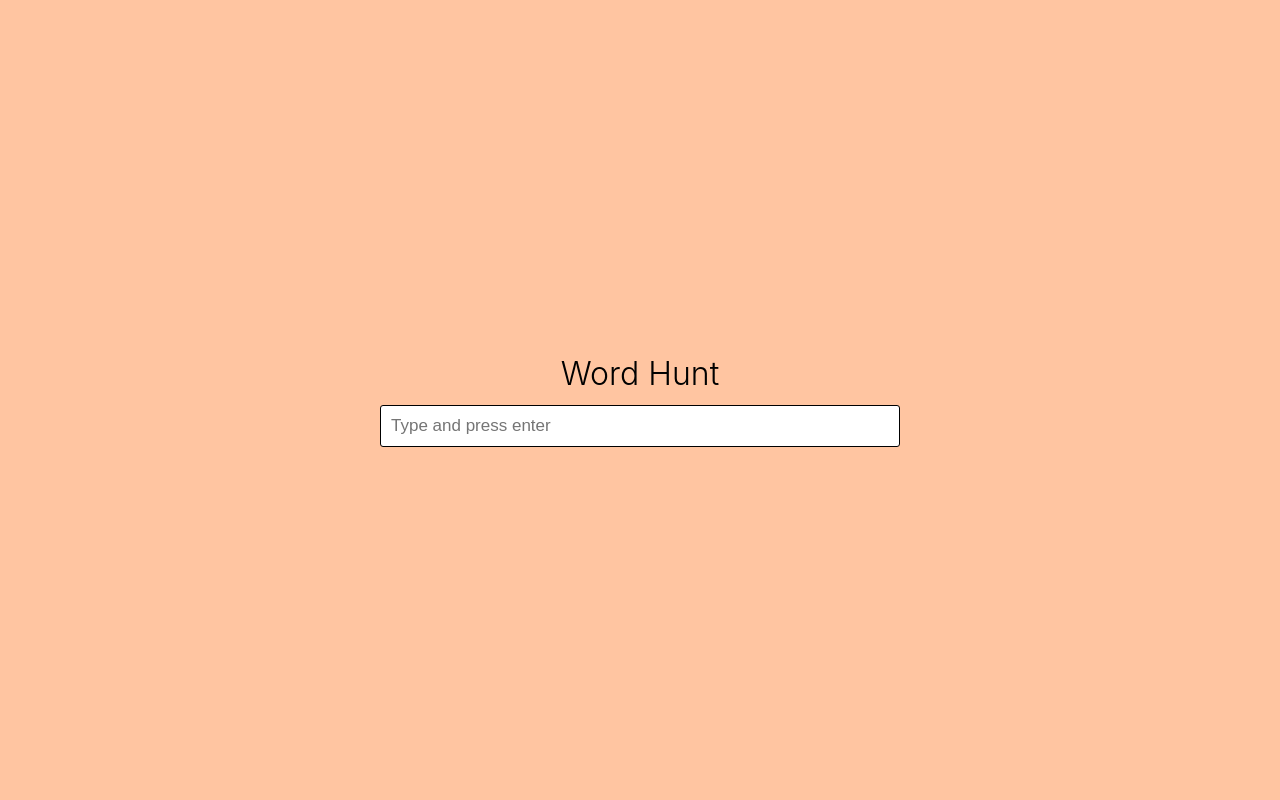
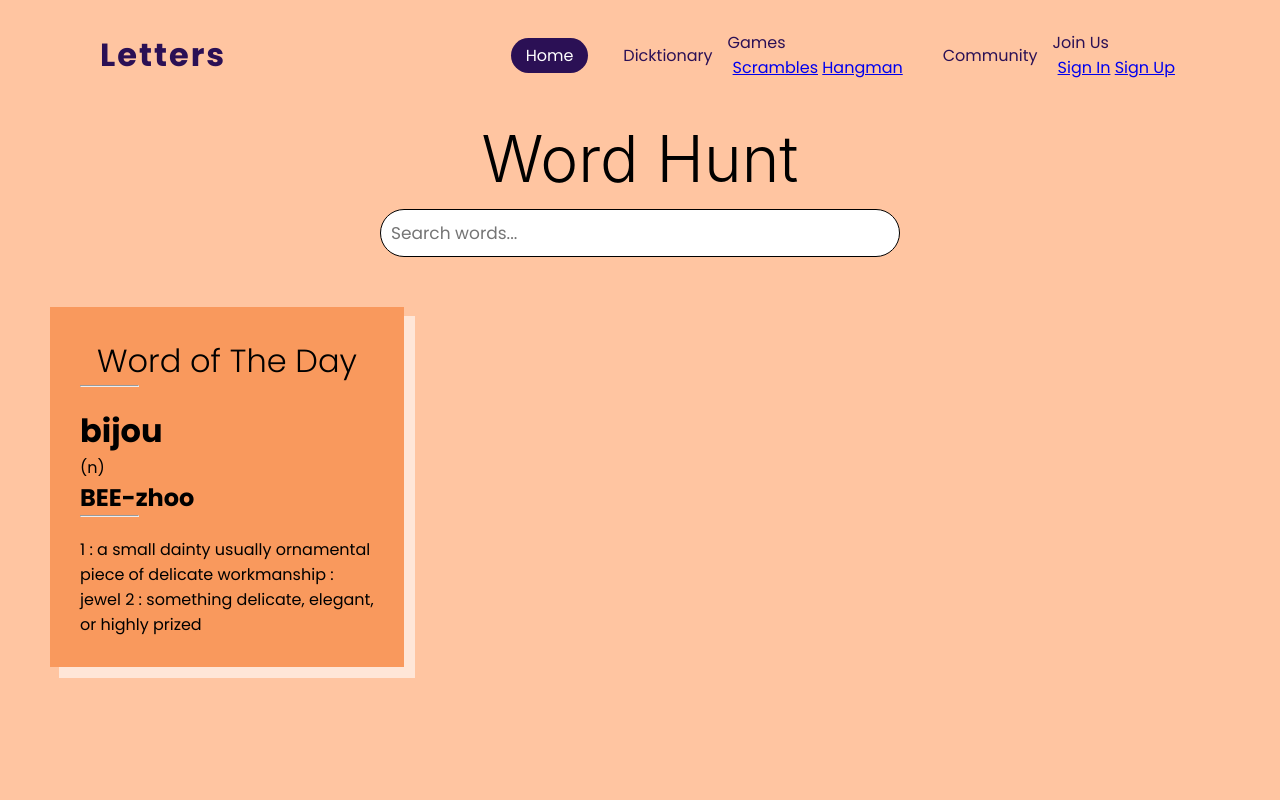
Before and after one commit to volinh911/Letters.PHP, a PHP site: page /blog/wordhunt.php in a window 1280 px wide. Run offline with PHP 8.4, Linux system fonts and the light colour scheme.

Commit message:
completely changes wordhunt because I like it

```diff
--- a/css/wordhunt.css
+++ b/css/wordhunt.css
@@ -25,15 +25,19 @@
     background: #eb8f57;
 }
 
+.orangutan {
+    background-color: #ffc5a1;
+}
+
 .container {
-    height: 100vh;
+    /* height: 100vh; */
     width: 100%;
     display: flex;
     box-sizing: border-box;
     flex-direction: column;
     align-items: center;
     justify-content: center;
-    background-color: #ffc5a1;
+    padding-top: 100px;
 }
 
 .search-field {
@@ -47,24 +51,26 @@
     border-radius: 3px;
     border: 1px black solid;
     outline: none;
+    border-radius: 25px 25px 25px 25px;
 }
 
 .h1 {
     font-weight: 300;
     font-family: -apple-system, BlinkMacSystemFont, "Segoe UI", Roboto, Oxygen, Ubuntu, Cantarell, "Open Sans", "Helvetica Neue", sans-serif;
     margin-bottom: 12px;
+    font-size: 64px;
+    padding-top: 20px;
 }
 
 .result {
     display: none;
-    margin-top: 20px;
+    /* margin-top: 20px; */
     width: 800px;
-    height: 400px;
     border-radius: 5px;
-    padding: 20px;
-    overflow-y: scroll;
-    background: #fff;
-    border-left: 6px solid #eb8f57;
+    padding: 0px 20px 20px 20px;
+    margin-left: 80px;
+    /* overflow-y: scroll; */
+    /* border-left: 6px solid #eb8f57; */
 }
 
 .result>h1 {
@@ -87,6 +93,33 @@
     border-radius: 50px;
     background-color: #eb8f57;
     color: #fff;
+}
+
+.wotd-box {
+    padding: 30px;
+    box-shadow: 10px 10px 0px 1px #ffe6d7;
+    background: #f9995d;
+    height: fit-content;
+}
+
+#wotd {
+    text-align: center;
+    font-weight: lighter;
+}
+
+#line-wotd {
+    width: 20%;
+    color: #ffeee4;
+    margin-bottom: 20px;
+    text-align: center;
+}
+
+.grid {
+    display: grid;
+    grid-template-columns: 30% auto;
+    width: 100%;
+    height: 100%;
+    padding: 50px;
 }
 
 .result>audio {
--- a/wordhunt.php
+++ b/wordhunt.php
@@ -6,18 +6,32 @@
     <meta name="viewport" content="width=device-width, initial-scale=1.0" />
 
     <!-- ===== CSS ===== -->
-    <link rel="stylesheet" href="css/wordhunt.css" />
+    <link rel="stylesheet" href="css/wordhunt.css"/>
+    <link rel="stylesheet" href="css/sub_header_footer_styles.css"/>
 
     <title>Letters</title>
     <link rel="shortcut icon" href="images/favicon_io/favicon.ico">
 </head>
 
-<body>
+<body class="orangutan">
+
+    <?php include("includes/sub_header.php"); ?>
 
     <div class="container">
         <h1 class="h1">Word Hunt</h1>
         <div class="input">
-            <input class="search-field" onkeypress="handle(event)" type="text" placeholder="Type and press enter" />
+            <input class="search-field" onkeypress="handle(event)" type="text" placeholder="Search words..." />
+        </div>
+        <div class="grid">
+            <div class="wotd-box">
+                <h1 id="wotd">Word of The Day</h1>
+                <hr id="line-wotd">
+                <h1 id="h1">bijou </h1> <p>(n)</p>
+                <h2 id="pronunce">BEE-zhoo</h2>
+                <hr id="line-wotd">
+                <p>1 : a small dainty usually ornamental piece of delicate workmanship : jewel
+
+                   2 : something delicate, elegant, or highly prized</p>
             </div>
             <div class="result">
                 <h1 id="word" class="word"></h1>
@@ -29,6 +43,7 @@
                 <div class="synonyms"></div>
             </div>
         </div>
+    </div>
 
     <!-- script tag here -->
     <script src="js/wordhunt.js"></script>
```
Lines whose indentation alone changed are shown as unchanged.
